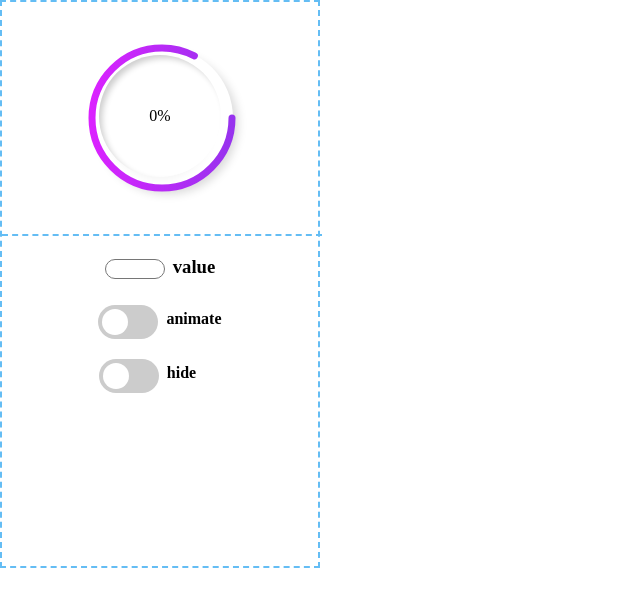
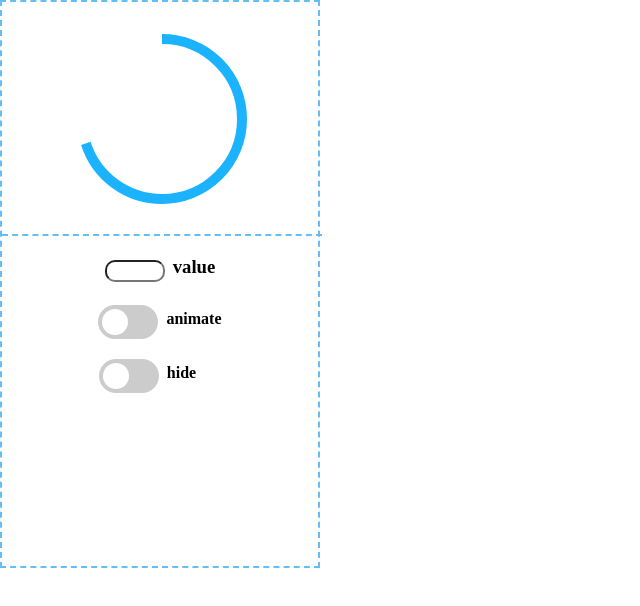
Before and after one commit to dolgikhgram/testOzon, a plain HTML site: page index.html in a window 1280 px wide. Shown: the whole page, without its empty margins (0-640 px from the left). Drawn offline with Linux system fonts and the light colour scheme.

Commit message:
Second commit

```diff
--- a/app.js
+++ b/app.js
@@ -1,17 +1,39 @@
-let number = document.getElementById('number')
-let counter = 0
-let progress = 0
-let textValue = document.getElementById('value')
-textValue.addEventListener('input',()=>{
-let textValue = document.getElementById('value')
-    progress=textValue.value
-    counter=0
-    setInterval (()=>{
-        if (counter == progress){
-            clearInterval
-        } else {
-            counter+=1
-            number.innerHTML = `${counter}%`
-        }
-    },81)
+const canvas = document.querySelector('canvas');
+const value = document.getElementById('value')
+
+const getRadians=(degree)=>{ // функция для перевода градусов в радианы
+	return Math.PI / 180 * degree;
+}
+
+const getEndAngle = (value)=>{
+    return (4.712)
+}
+const ctx = canvas.getContext('2d');
+let xc = canvas.width / 2
+let	yc = canvas.height / 2
+ctx.beginPath();
+ctx.arc(xc, yc, 80, 4.712,2.832)// arc(x, y, radius, startAngle, endAngle, anticlockwise)
+// Рисуем дугу с центром в точке (x,y) радиусом radius, начиная с угла startAngle и заканчивая в endAngle в направлении против часовой стрелки anticlockwise (по умолчанию по ходу движения часовой стрелки).
+ctx.strokeStyle = "#1CB3FE"
+ctx.lineWidth = 10;
+ctx.stroke() // рисует фигуру с внешеней обводкой
+// ctx.clearRect(0, 0, 320, 234); метод которая стирает canvas
+
+value.addEventListener('input',()=>{
+    let textValue = document.getElementById('value')
+        progress=textValue.value
+        console.log(progress)
+        const ctx = canvas.getContext('2d');
+        let xc = canvas.width / 2
+        let	yc = canvas.height / 2
+        ctx.beginPath();
+        ctx.arc(xc, yc, 80, 4.71238898038469, getEndAngle(progress))// arc(x, y, radius, startAngle, endAngle, anticlockwise)
+        // Рисуем дугу с центром в точке (x,y) радиусом radius, начиная с угла startAngle и заканчивая в endAngle в направлении против часовой стрелки anticlockwise (по умолчанию по ходу движения часовой стрелки).
+        ctx.strokeStyle = "#1CB3FE"
+        ctx.lineWidth = 10;
+        ctx.stroke() // рисует фигуру с внешеней обводкой
+        // ctx.clearRect(0, 0, 320, 234); метод которая стирает canvas
 })
+
+console.log(getRadians(270),getRadians(135))
+console.log(getEndAngle(0))
--- a/index.html
+++ b/index.html
@@ -10,35 +10,17 @@
 <body>
     <div class="border">
         <div class="progress-space">
-            <div class="outer">
-                <div class="inner">
-                    <div id="number">
-                        0%
-                    </div>
-                </div>
-            </div>
-            <svg xmlns="http://www.w3.org/2000/svg"
-            version="1.1" width="160px"
-            height="160px" class="svg">
-                <defs>
-                    <linearGradient id="GradientColor" >
-                        <stop offset="0%" stop-color="#DA22FF"/>
-                        <stop offset="100%" stop-color="#9733EE"/>
-                    </linearGradient>
-                </defs>
-                <circle cx="80" cy="80" r="70"
-                stroke-linecap="round" class="circle"/>
-            </svg>
+            <canvas width="320" height="234"></canvas>
         </div>
         <div class="menu">
             <div class="valueOfProgress">
                 <div class="progressValue">
-                    <textarea
+                    <input
                     class="value"
                     cols="3"
                     rows="1"
                     id="value">
-                    </textarea>
+                    </input>
                 </div>
                 <div class="nameMenu">
                     <h3>value</h3>
--- a/style.css
+++ b/style.css
@@ -18,58 +18,7 @@
     width:320px;
     height: 234px;
     border-bottom: 2px dashed rgb(100, 189, 244);
-    display: flex;
-    align-items: center;
-    justify-content: center;
 }
-.outer{
-    height: 142px;
-    width:142px;
-    padding: 8px;
-    box-shadow: 6px 6px 10px -1px rgba(0,0,0,0.15),
-    -6px -6px 10px -1px rgba(255,255,255,0.7);
-    border-radius: 50%;
-}
-.inner{
-    height: 122px;
-    width:122px;
-    box-shadow: inset 4px 4px 6px -1px rgba(0,0,0,0.2),
-    inset -4px -4px 6px -1px rgba(255,255,255,0.7),
-    -0.5px -0.5px 0px rgba(255,255,255,1),
-    0px 12px 10px -10px rgba(0,0,0,0.05);
-    border-radius: 50%;
-    display: flex;
-    align-items: center;
-    justify-content: center;
-}
-
-.number{
-    font-weight: 600;
-    color: #555
-}
-
-.circle{
-    fill:none;
-    stroke: url(#GradientColor);
-    stroke-width: 7px;
-    stroke-dasharray: 450;
-    stroke-dashoffset: 450;
-    animation: anim 4s linear forwards;
-
-}
-
-@keyFrames anim {
-    100% {
-        stroke-dashoffset: 87;
-    }
-}
-
-
-
-.svg{
-    position: absolute;
-}
-
 .switch {
     position: relative;
     display: inline-block;
```
